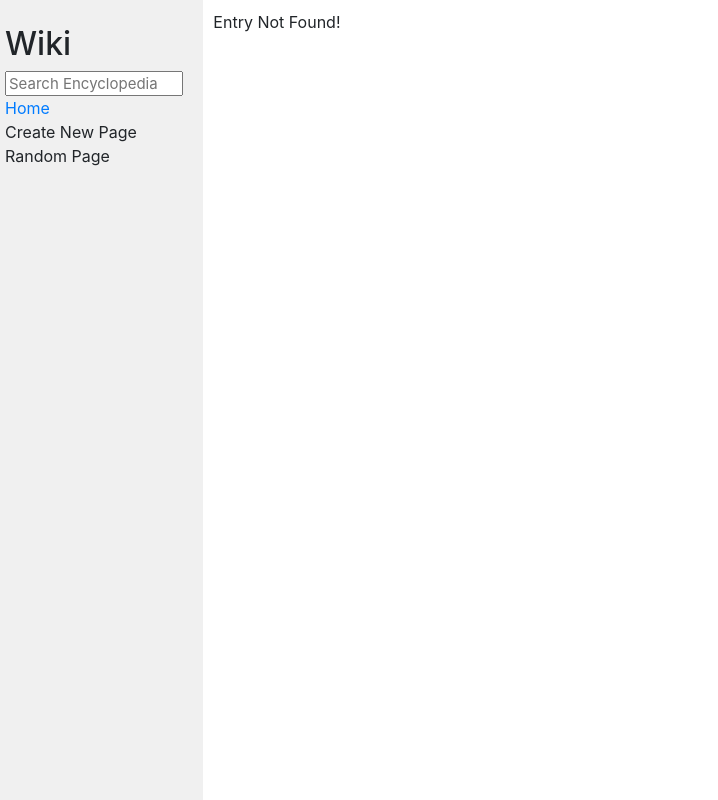
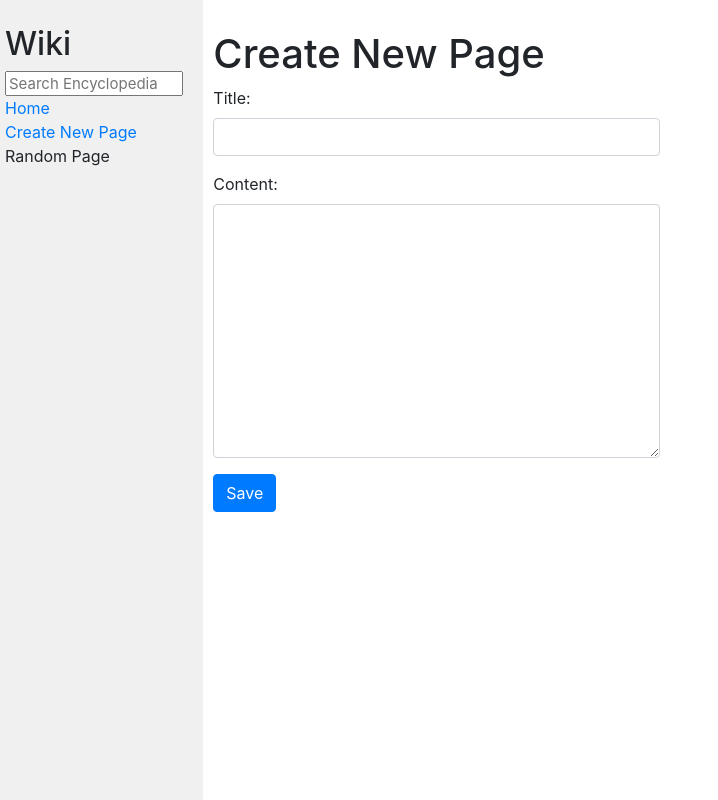
Before and after one commit to songmeo/wiki, a Django app: page /wiki/add in a window 1280 px wide. Shown: the whole page, without its empty margins (0-718 px from the left). Run offline with Django 3.2, Linux system fonts and the light colour scheme; some libraries are stand-ins or nearby versions.

Commit message:
add new page form

```diff
--- /dev/null
+++ b/encyclopedia/templates/encyclopedia/add.html
@@ -0,0 +1,25 @@
+{% extends 'encyclopedia/layout.html' %}
+{% load widget_tweaks %}
+{% block title %}
+Create New Page
+{% endblock %}
+{% block body %}
+<h1>Create New Page</h1>
+<form action="{% url 'encyclopedia:add' %}" method="POST">
+    {% csrf_token %}
+
+    {% for hidden_field in forms.hidden_fields %}
+        {{ hidden_field }}
+    {% endfor %}
+
+    {% for field in form.visible_fields %}
+        <div class="form-group">
+            {{ field.label_tag }}
+            {% render_field field class="form-control col-md-5" %}
+        </div>
+    {% endfor %}
+
+    <input type="submit" class="btn btn-primary" value="Save">
+</form>
+
+{% endblock %}
--- a/encyclopedia/templates/encyclopedia/layout.html
+++ b/encyclopedia/templates/encyclopedia/layout.html
@@ -19,7 +19,7 @@
                     <a href="{% url 'encyclopedia:index' %}">Home</a>
                 </div>
                 <div>
-                    Create New Page
+                    <a href="{% url 'encyclopedia:add' %}">Create New Page</a>
                 </div>
                 <div>
                     Random Page
--- a/encyclopedia/urls.py
+++ b/encyclopedia/urls.py
@@ -4,6 +4,7 @@ from . import views
 app_name = "encyclopedia"
 urlpatterns = [
     path("", views.index, name="index"),
+    path("add", views.add, name="add"),
     path("<str:title>", views.entry, name="entry"),
-    path("search/", views.search, name="search")
+    path("search/", views.search, name="search"),
 ]
--- a/encyclopedia/views.py
+++ b/encyclopedia/views.py
@@ -1,5 +1,5 @@
 from django.shortcuts import render
-
+from django import forms
 from . import util
 
 
@@ -27,3 +27,16 @@ def search(request):
         return render(request, "encyclopedia/search_result.html", {
             "results":  results
         })
+
+class NewPageForm(forms.Form):
+    title = forms.CharField()
+    content = forms.CharField(
+        widget=forms.Textarea()
+    )
+
+def add(request):
+    if request.method == "POST":
+        form = NewPageForm(request.POST)
+    return render(request, "encyclopedia/add.html",{
+        "form" : NewPageForm()
+    })
--- a/wiki/settings.py
+++ b/wiki/settings.py
@@ -31,6 +31,7 @@ ALLOWED_HOSTS = []
 # Application definition
 
 INSTALLED_APPS = [
+    'widget_tweaks',
     'markdownify',
     'encyclopedia',
     'django.contrib.admin',
```
